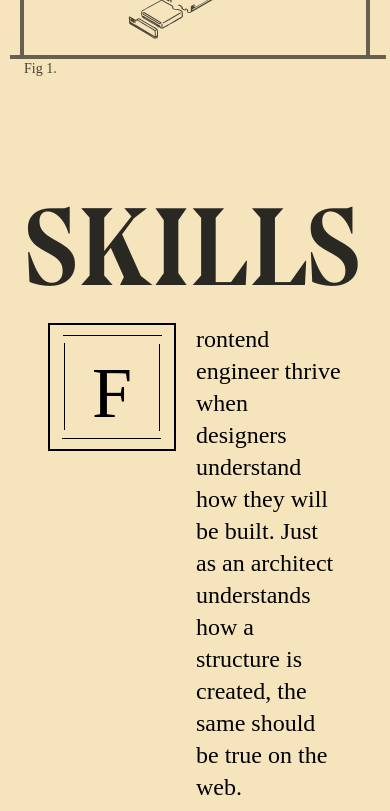
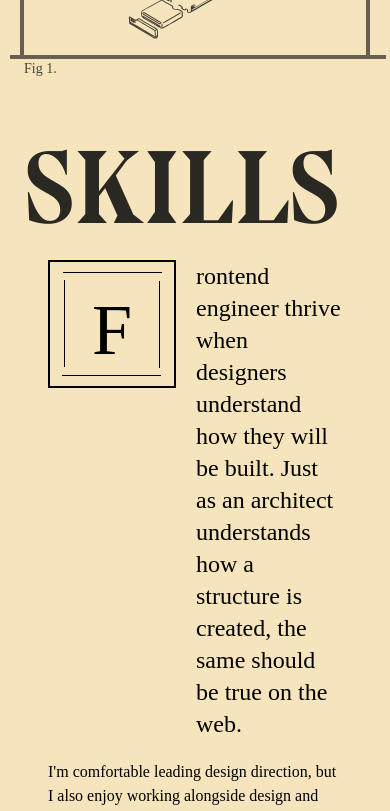
Before and after one commit to red1-web3/red1-placeholder, a React (Vite) app: page / in a window 390 px wide. Shown: the part 960-1771 px from the top of the page. Built offline with nearby package versions, Linux system fonts and the light colour scheme; the HTML template or start-up script is replaced by a standard one; a web font is replaced by a local one.

Commit message:
fix issues

```diff
--- a/src/App.tsx
+++ b/src/App.tsx
@@ -21,7 +21,7 @@ function App() {
   return (
     <>
       <OnLoadScreen />
-      <div className="space-y-28 lg:space-y-36">
+      <div className="space-y-14 md:space-y-[72px] lg:space-y-36">
         <HeaderAndHero />
         <Skills />
         <History />
--- a/src/index.css
+++ b/src/index.css
@@ -30,7 +30,7 @@ body {
 }
 
 .__titleTxt {
-  @apply leading-none whitespace-pre uppercase font-title text-[7rem] md:text-[16rem] lg:text-[22rem] text-[#292823] tracking-tight;
+  @apply leading-none whitespace-pre uppercase font-title text-[105px] md:text-[16rem] lg:text-[22rem] text-[#292823] tracking-tight;
 }
 
 .__columnGrid {
--- a/src/sections/History/History.tsx
+++ b/src/sections/History/History.tsx
@@ -99,7 +99,7 @@ function Skills() {
           <div className="h-0 __historyLearnMoreHeight __historyLearnMoreText opacity-0 -translate-y-6 w-0.5 mt-[70px] bg-black relative before:absolute before:bottom-0 before:left-1/2 before:-translate-x-1/2 before::h-2 before:aspect-square before:rounded-full before:bg-black before:p-1.5"></div>
         </div>
         <div className="space-y-5 __titleTxtTrigger">
-          <h1 className="__titleTxt !text-[5.5rem] md:!text-[12rem] lg:!text-[17rem] overflow-hidden">
+          <h1 className="__titleTxt !text-[80px] md:!text-[12rem] lg:!text-[17rem] overflow-hidden">
             {[..."History"].map((letter, i) => (
               <span
                 key={i}
--- a/src/sections/Warning/Warning.tsx
+++ b/src/sections/Warning/Warning.tsx
@@ -43,7 +43,7 @@ function Skills() {
     <section>
       <div className="container flex justify-between">
         <div className="space-y-5">
-          <h1 className="__warningTitleText overflow-hidden !text-[4.8rem] md:!text-[10.7rem] lg:!text-[15rem] __titleTxt">
+          <h1 className="__warningTitleText overflow-hidden !text-[73px] md:!text-[10.7rem] lg:!text-[15rem] __titleTxt">
             {[..."Warning"].map((letter, i) => (
               <span
                 key={i}
```
